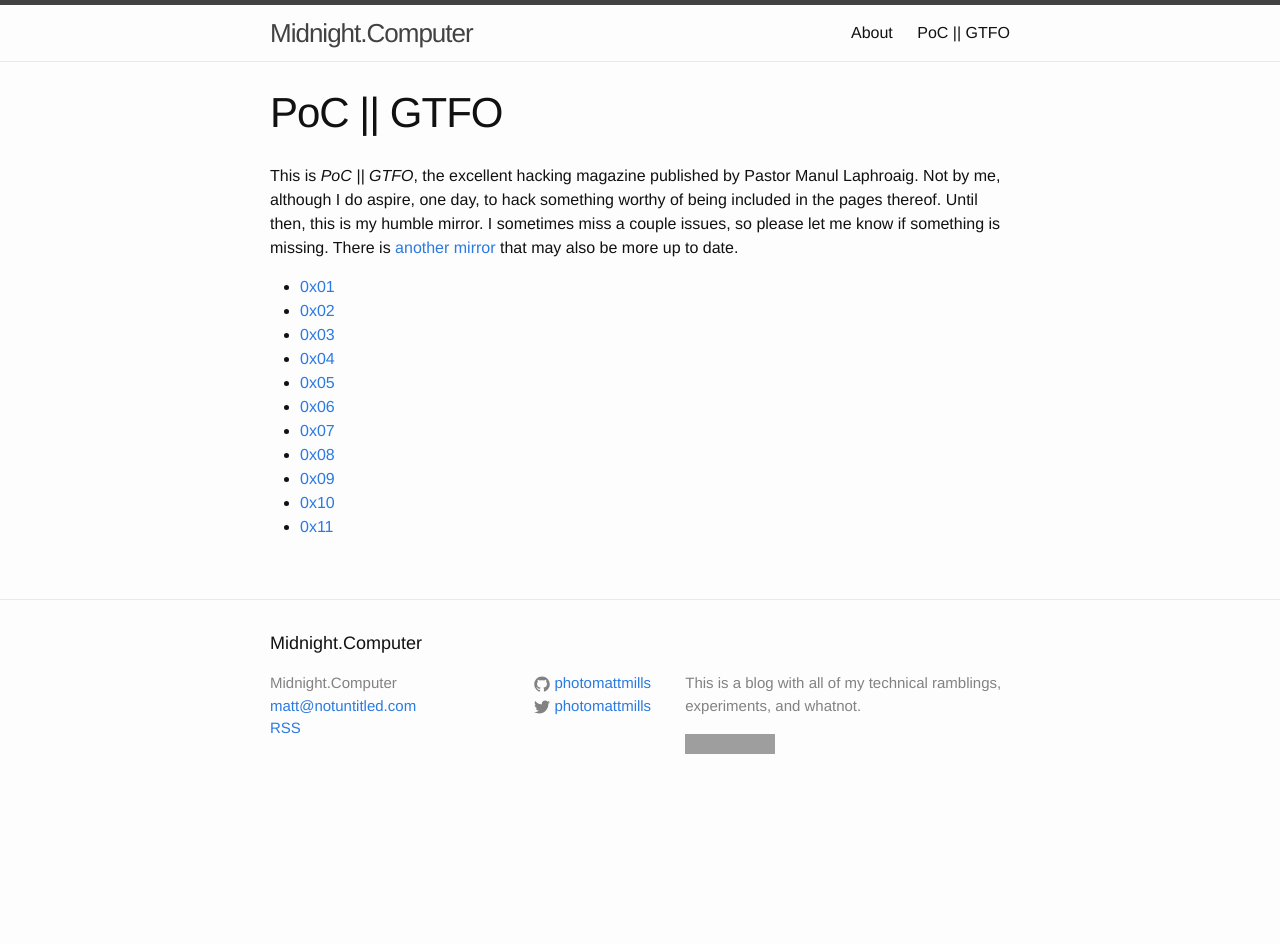
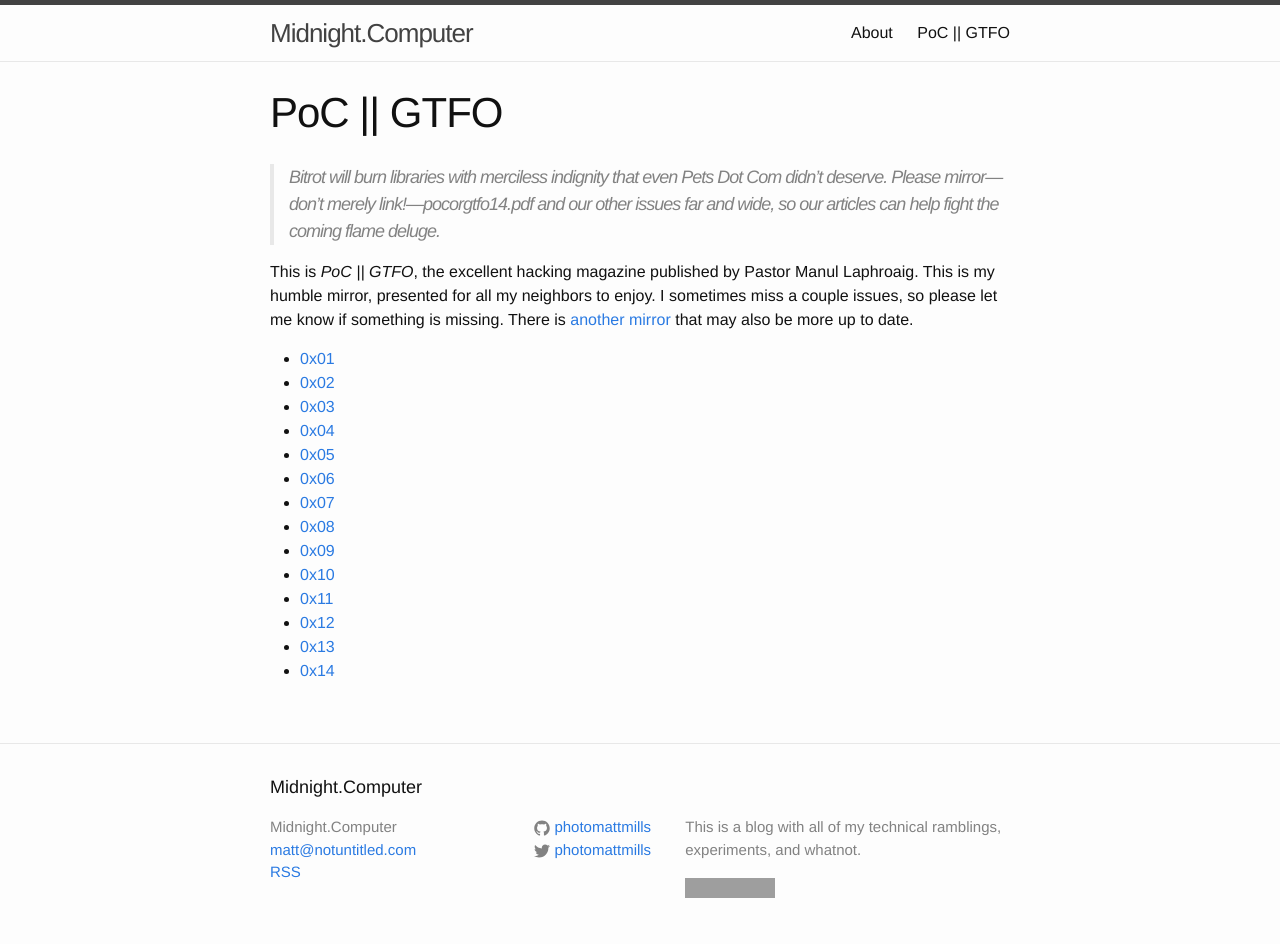
Before and after one commit to photomattmills/midnight_computer, a Jekyll site: the page built from pocorgtfo.md, in a window 1280 px wide. Built offline with Jekyll 4.4.1, drawn with Linux system fonts in a browser that asks for light colours; a script that is not in the unit is left out; before the commit the page ends 900 px from its top, so only the background shows below that; grey boxes are pictures that could not be loaded.

Commit message:
update the page with the files too

```diff
--- a/pocorgtfo.md
+++ b/pocorgtfo.md
@@ -4,7 +4,9 @@
 permalink: /pocorgtfo/
 ---
 
-This is _PoC \|\| GTFO_, the excellent hacking magazine published by Pastor Manul Laphroaig. Not by me, although I do aspire, one day, to hack something worthy of being included in the pages thereof. Until then, this is my humble mirror. I sometimes miss a couple issues, so please let me know if something is missing. There is [another mirror](https://unpack.debug.su/pocorgtfo/) that may also be more up to date.
+>Bitrot will burn libraries with merciless indignity that even Pets Dot Com didn’t deserve. Please mirror—don’t merely link!—pocorgtfo14.pdf and our other issues far and wide, so our articles can help fight the coming flame deluge.
+
+This is _PoC \|\| GTFO_, the excellent hacking magazine published by Pastor Manul Laphroaig. This is my humble mirror, presented for all my neighbors to enjoy. I sometimes miss a couple issues, so please let me know if something is missing. There is [another mirror](https://unpack.debug.su/pocorgtfo/) that may also be more up to date.
 
 * [0x01](//midnight.computer/pocorgtfo/pocorgtfo01.pdf)
 * [0x02](//midnight.computer/pocorgtfo/pocorgtfo02.pdf)
@@ -17,3 +19,6 @@
 * [0x09](//midnight.computer/pocorgtfo/pocorgtfo09.pdf)
 * [0x10](//midnight.computer/pocorgtfo/pocorgtfo10.pdf)
 * [0x11](//midnight.computer/pocorgtfo/pocorgtfo11.pdf)
+* [0x12](//midnight.computer/pocorgtfo/pocorgtfo12.pdf)
+* [0x13](//midnight.computer/pocorgtfo/pocorgtfo13.pdf)
+* [0x14](//midnight.computer/pocorgtfo/pocorgtfo14.pdf)
```
